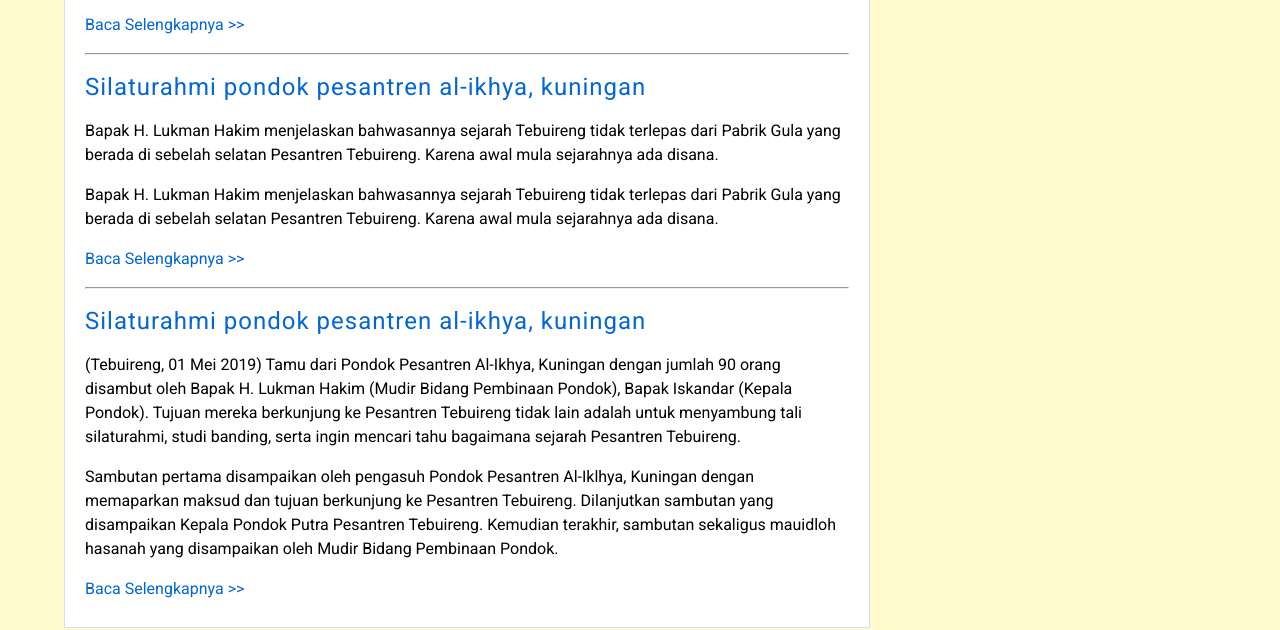
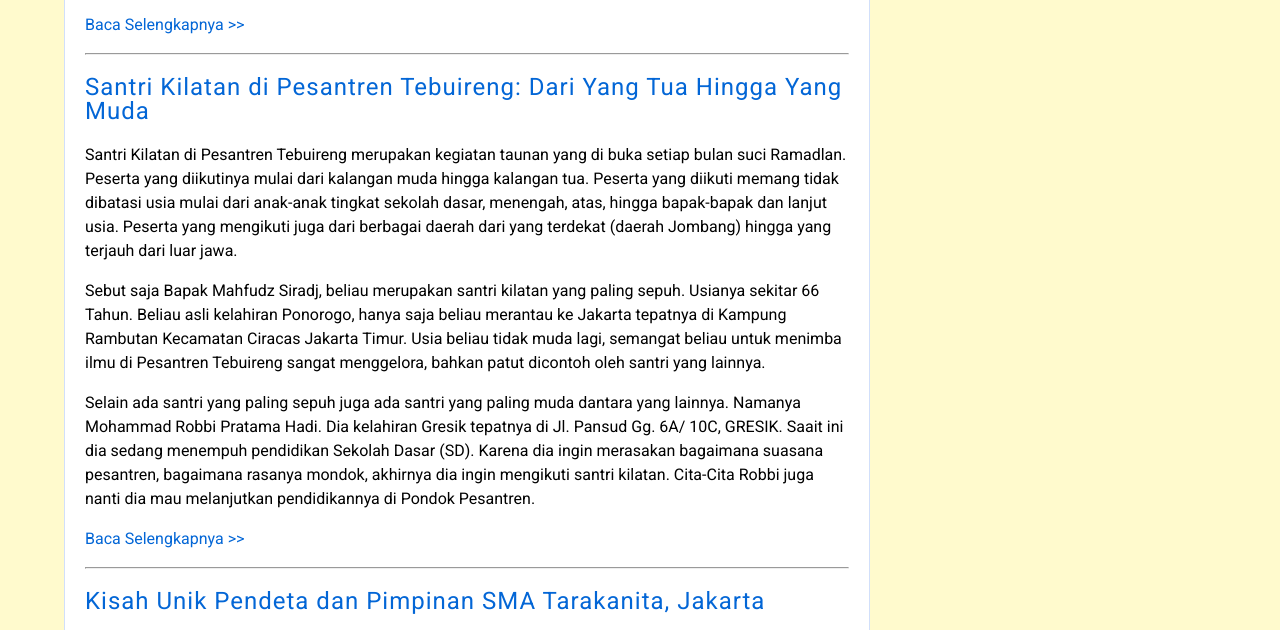
Before and after one commit to rifqihawari/rifqihawari.github.io, a plain HTML site: page artikel.html in a window 1280 px wide. Shown: the part 707-1337 px from the top of the page. Drawn offline with Linux system fonts and the light colour scheme.

Commit message:
Add files via upload

```diff
--- a/artikel.html
+++ b/artikel.html
@@ -72,9 +72,9 @@
                 </div>
             <div class="box-isi">
                 <h2>
-                    <a href="" title="Silaturahmi pondok pesantren al-ikhya, kuningan">Silaturahmi Pondok Pesantren Al-Ikhya, Kuningan</a>
+                    <a href="" title="Silaturahmi Pondok Pesantren al-Ikhya, kuningan">Silaturahmi Pondok Pesantren Al-Ikhya, Kuningan</a>
                 </h2>
-                <p>(Tebuireng, 01 Mei 2019) Tamu dari Pondok Pesantren Al-Ikhya, Kuningan dengan jumlah 90 orang disambut oleh Bapak H. Lukman Hakim (Mudir Bidang Pembinaan Pondok), Bapak Iskandar (Kepala Pondok). Tujuan mereka berkunjung ke Pesantren Tebuireng tidak lain adalah untuk menyambung tali silaturahmi, studi banding, serta ingin mencari tahu bagaimana sejarah Pesantren Tebuireng. </p>
+                <p>(Tebuireng, 01 Mei 2019) Tamu dari Pondok Pesantren Al-Ikhya, Kuningan dengan jumlah 90 orang disambut oleh Bapak H. Lukman Hakim (Mudir Bidang Pembinaan Pondok), Bapak Iskandar (Kepala Pondok). Tujuan mereka berkunjung ke Pesantren Tebuireng tidak lain adalah untuk menyambung tali silaturahmi, studi banding, serta ingin mencari tahu bagaimana sejarah Pesantren Tebuireng.</p>
                 <p>Sambutan pertama disampaikan oleh pengasuh Pondok Pesantren Al-Iklhya, Kuningan dengan memaparkan maksud dan tujuan berkunjung ke Pesantren Tebuireng. Dilanjutkan sambutan yang disampaikan Kepala Pondok Putra Pesantren Tebuireng. Kemudian terakhir, sambutan sekaligus mauidloh hasanah yang disampaikan oleh Mudir Bidang Pembinaan Pondok.</p>
                 <p>
                     <a href="" title="Baca selengkapnya >>">Baca Selengkapnya >></a>
@@ -83,10 +83,11 @@
                 <hr>
 
                 <h2>
-                    <a href="" title="Silaturahmi pondok pesantren al-ikhya, kuningan">Silaturahmi pondok pesantren al-ikhya, kuningan</a>
+                    <a href="" title="Santri Kilatan di Pesantren Tebuireng: Dari Yang Tua Hingga Yang Muda">Santri Kilatan di Pesantren Tebuireng: Dari Yang Tua Hingga Yang Muda</a>
                 </h2>
-                <p> Bapak H. Lukman Hakim menjelaskan bahwasannya sejarah Tebuireng tidak terlepas dari Pabrik Gula yang berada di sebelah selatan Pesantren Tebuireng. Karena awal mula sejarahnya ada disana.</p>
-                <p>Bapak H. Lukman Hakim menjelaskan bahwasannya sejarah Tebuireng tidak terlepas dari Pabrik Gula yang berada di sebelah selatan Pesantren Tebuireng. Karena awal mula sejarahnya ada disana.</p>
+                <p>Santri Kilatan di Pesantren Tebuireng merupakan kegiatan taunan yang di buka setiap bulan suci Ramadlan. Peserta yang diikutinya mulai dari kalangan muda hingga kalangan tua. Peserta yang diikuti memang tidak dibatasi usia mulai dari anak-anak tingkat sekolah dasar, menengah, atas, hingga bapak-bapak dan lanjut usia. Peserta yang mengikuti juga dari berbagai daerah dari yang terdekat (daerah Jombang) hingga yang terjauh dari luar jawa.</p>
+                <p>Sebut saja Bapak Mahfudz Siradj, beliau merupakan santri kilatan yang paling sepuh. Usianya sekitar 66 Tahun. Beliau asli kelahiran Ponorogo, hanya saja beliau merantau ke Jakarta tepatnya di Kampung Rambutan Kecamatan Ciracas Jakarta Timur. Usia beliau tidak muda lagi, semangat beliau untuk menimba ilmu di Pesantren Tebuireng sangat menggelora, bahkan patut dicontoh oleh santri yang lainnya.</p>
+                <p>Selain ada santri yang paling sepuh juga ada santri yang paling muda dantara yang lainnya. Namanya Mohammad Robbi Pratama Hadi. Dia kelahiran Gresik tepatnya di Jl. Pansud Gg. 6A/ 10C, GRESIK. Saait ini dia sedang menempuh pendidikan Sekolah Dasar (SD). Karena dia ingin merasakan bagaimana suasana pesantren, bagaimana rasanya mondok, akhirnya dia ingin mengikuti santri kilatan. Cita-Cita Robbi juga nanti dia mau melanjutkan pendidikannya di Pondok Pesantren.</p>
                 <p>
                     <a href="" title="Baca selengkapnya >>">Baca Selengkapnya >></a>
                 </p>
@@ -94,10 +95,10 @@
                 <hr>
 
                 <h2>
-                    <a href="" title="Silaturahmi pondok pesantren al-ikhya, kuningan">Silaturahmi pondok pesantren al-ikhya, kuningan</a>
+                    <a href="" title="Kisah Unik Pendeta dan Pimpinan SMA Tarakanita, Jakarta">Kisah Unik Pendeta dan Pimpinan SMA Tarakanita, Jakarta</a>
                 </h2>
-                <p>(Tebuireng, 01 Mei 2019) Tamu dari Pondok Pesantren Al-Ikhya, Kuningan dengan jumlah 90 orang disambut oleh Bapak H. Lukman Hakim (Mudir Bidang Pembinaan Pondok), Bapak Iskandar (Kepala Pondok). Tujuan mereka berkunjung ke Pesantren Tebuireng tidak lain adalah untuk menyambung tali silaturahmi, studi banding, serta ingin mencari tahu bagaimana sejarah Pesantren Tebuireng. </p>
-                <p>Sambutan pertama disampaikan oleh pengasuh Pondok Pesantren Al-Iklhya, Kuningan dengan memaparkan maksud dan tujuan berkunjung ke Pesantren Tebuireng. Dilanjutkan sambutan yang disampaikan Kepala Pondok Putra Pesantren Tebuireng. Kemudian terakhir, sambutan sekaligus mauidloh hasanah yang disampaikan oleh Mudir Bidang Pembinaan Pondok.</p>
+                <p>(Tebuireng, 27 November 2018) Pimpinan dari SMA Tarakanira, Jakarta berkunjung dan melakukan studi banding di Pesantren Tebuireng, Jombang. Selama kurang lebih 2 hari, terhitung mulai dari tanggal 27-28 November 2018 para pimpinan menginap di Pesantren Tebuireng tepatnya di Rumah Hijau (depan pondon Tebuireng). Kurang lebih sekitar 5 Orang.</p>
+                <p>Perlu di ketahui juga, SMA Tarakanita, Jakarta merupakan salah satu sekolah kristen di Jakarta. Pada saat para pimpinan SMA Tarakanita dan pendeta sedang mengelilingi Pesantren Tebuireng dan melihat-lihat Pesantren Tebuireng dan seisinya beserta kepala pondok, tanpa disadari ada salah seorang santri yang sedang berjalan kemudian bersalaman dan mencium tangan kepala pondok dan pendeta. Tak lama kemudian, pendeta tersebut menangis, "Mohon maaf pak, selama saya mengajar disana tidak ada seorang murid pun yang bersalaman dan mencium tangan seorang guru. Bagaimana pak untuk bisa mengajarkan murid seperti itu?"</p>
                 <p>
                     <a href="" title="Baca selengkapnya >>">Baca Selengkapnya >></a>
                 </p>
```
Also changed, not shown: index.html (+5 -5 lines).
